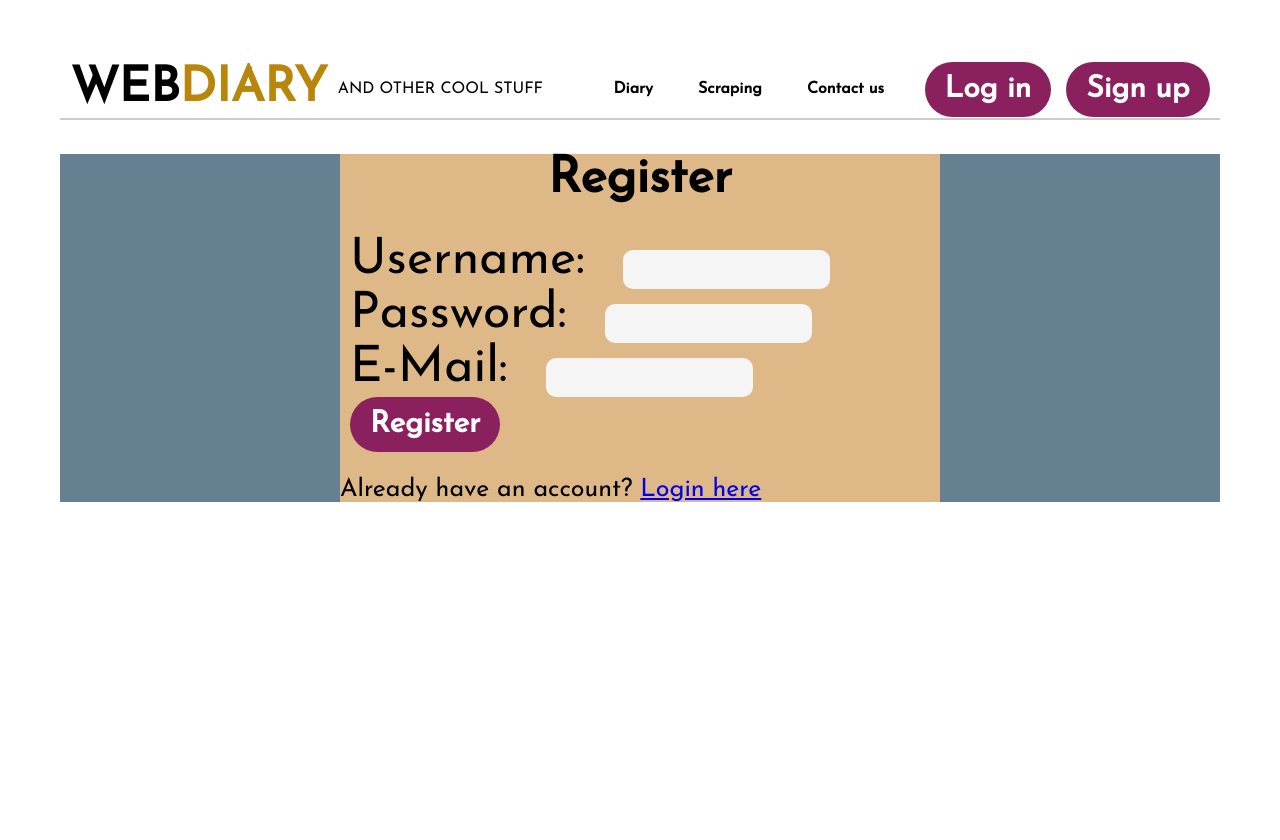
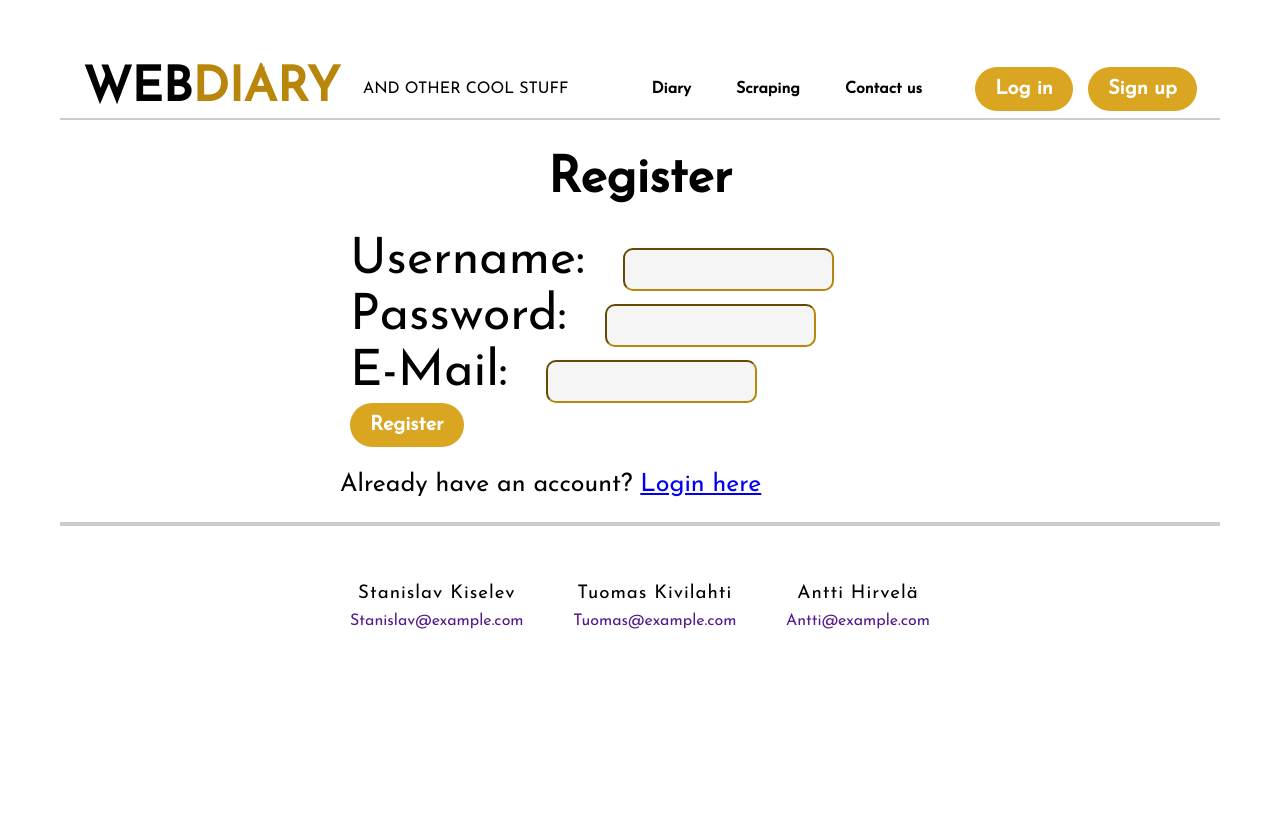
Before and after one commit to stanislav4791/web_diary, a Flask app: page /register in a window 1280 px wide. Before the commit the page ends 502 px from the top, so only its background shows below. Run offline with Flask 2, Linux system fonts and the light colour scheme; some libraries are stand-ins or nearby versions.

Commit message:
FOOTER update style

```diff
--- a/static/styles.css
+++ b/static/styles.css
@@ -7,6 +7,7 @@ body {
   max-width: 1200px;
   margin: 20px auto;
   padding: 0 20px;
+  height: 800px;
 }
 
 nav {
@@ -42,13 +43,13 @@ nav ul li a:hover {
 
 button {
   border: none;
-  background: rgb(138, 32, 94);
+  background: goldenrod; /* rgb(138, 32, 94);*/
   padding: 12px 20px;
   margin-left: 10px;
   border-radius: 30px;
   color: white;
   font-weight: bold;
-  font-size: 30px;
+  font-size: 20px;
   transition: 0.4s;
 }
 
@@ -57,17 +58,17 @@ button:hover {
   cursor: pointer;
 }
 
-footer {
+/*.footer {
   border-top: 5px solid rgba(0, 0, 0, 0.2);
   min-height: 80px;
   display: flex;
   justify-content: center;
   align-items: center;
 }
-footer p {
+.footer p {
   padding-left: 10px;
   padding-right: 10px;
-}
+}*/
 
 .content {
   margin-top: 20px;
@@ -119,13 +120,13 @@ textarea {
 
 .login {
   font-size: 25px;
-  background-color: rgb(101, 128, 144);
+  /*background-color: rgb(101, 128, 144);*/
 }
 
 .login form {
   max-width: 600px;
   margin: 20px auto;
-  background-color: burlywood;
+  /*background-color: burlywood;*/
 }
 
 .login form h1 {
@@ -143,7 +144,6 @@ textarea {
 }
 
 .login form input {
-  border: none;
   background: whitesmoke;
   align-items: center;
   padding: 12px 25px;
@@ -152,18 +152,20 @@ textarea {
   color: black;
   font-weight: bold;
   font-size: 15px;
+  border-width: 2px;
+  border-color: darkgoldenrod;
 }
 
 .login button {
   border: none;
-  background: rgb(138, 32, 94);
+  background: goldenrod; /* rgb(138, 32, 94);*/
   align-items: center;
   padding: 12px 20px;
   margin-left: 10px;
   border-radius: 30px;
   color: white;
   font-weight: bold;
-  font-size: 30px;
+  font-size: 20px;
   transition: 0.4s;
 }
 /* !!!!!! Create REGISTER Style  !!!!!! */
@@ -171,13 +173,13 @@ textarea {
 
 .register {
   font-size: 25px;
-  background-color: rgb(101, 128, 144);
+  /*background-color: rgb(101, 128, 144);*/
 }
 
 .register form {
   max-width: 600px;
   margin: 20px auto;
-  background-color: burlywood;
+  /*background-color: burlywood;*/
 }
 
 .register form h1 {
@@ -195,7 +197,6 @@ textarea {
 }
 
 .register form input {
-  border: none;
   background: whitesmoke;
   align-items: center;
   padding: 12px 20px;
@@ -204,17 +205,57 @@ textarea {
   color: black;
   font-weight: bold;
   font-size: 15px;
+  border-width: 2px;
+  border-color: darkgoldenrod;
 }
 
 .register button {
   border: none;
-  background: rgb(138, 32, 94);
+  background: goldenrod; /* rgb(138, 32, 94);*/
   align-items: center;
   padding: 12px 20px;
   margin-left: 10px;
   border-radius: 30px;
   color: white;
   font-weight: bold;
-  font-size: 30px;
+  font-size: 20px;
   transition: 0.4s;
 }
+
+/* !!!!!! Create FOOTER Style  !!!!!! */
+/* !!!!!! Create FOOTER Style  !!!!!! */
+
+.footer {
+  /*background-color: rgb(101, 128, 144);*/
+  width: 100%;
+  padding: 40px 25%;
+  display: flex;
+  border-top: 4px solid rgba(0, 0, 0, 0.2);
+}
+.c2 {
+  flex-grow: 2;
+}
+
+.footer div {
+  text-align: center;
+}
+.footer div h3 {
+  font-weight: 300;
+  margin-bottom: 10px;
+  letter-spacing: 1px;
+}
+
+.footer div a {
+  text-decoration: none;
+  /*color: white;*/
+}
+
+/*
+.footer {
+  text-align: center;
+  margin: auto;
+  /*width: ;
+  padding: 5px;
+  background-color: rgb(101, 128, 144);
+  color:white;
+} */
--- a/templates/index.html
+++ b/templates/index.html
@@ -2,4 +2,5 @@
 <html lang="en">
   {% include "/partials/head.html" %} {% include "/partials/navbar.html" %} {%
   include "/partials/welcome.html" %} {% include "/partials/footer.html" %}
+
 </html>
--- a/templates/login.html
+++ b/templates/login.html
@@ -16,5 +16,6 @@
           <p class="bottom">Dont't have an account?  <a class="bottom" href="{{url_for('register')}}"> Register here</a></p>
         </form>
       </div>
+    {% include "/partials/footer.html" %}
   </body>
 </html>
--- /dev/null
+++ b/templates/partials/footer.html
@@ -0,0 +1,34 @@
+
+
+<footer class="footer">
+   <div class="c1">
+     <h3>Stanislav Kiselev</h3>
+     <a href="">Stanislav@example.com</a>
+   </div>
+   <div class="c2">
+     <h3>Tuomas Kivilahti</h3>
+     <a href="">Tuomas@example.com</a>
+   </div>
+   <div class="c3">
+     <h3>Antti Hirvelä</h3>
+     <a href="">Antti@example.com</a>
+   </div>
+ </footer>
+
+
+<!--  !!!!!   STANISLAV VERSIO !!!!!!!!!!!!!!!!!!!!
+<footer class="footer">
+    <a>2023 Taitotalo Oy. All rights reserved (C)<br>
+       Creators:<br>
+       Tuomas Kivilahti<br>
+       Stanislav Kiselev<br>
+       Antti Hirvelä<br>
+          <br></a>
+       <!--Taitotalo Oy. All right reserved (C)<br>
+       Contact Information: Classified<br>
+       Sitemap: Classified<br>
+       Return to Top: Prohibited<br>
+       Related Documents: Access Denied<br>
+       ...<br></a>
+    <a href="mailto:tuomas@example.com">tuomas@example.com</a><p></p>
+</footer> -->
--- a/templates/register.html
+++ b/templates/register.html
@@ -18,6 +18,6 @@
           <p class="bottom">Already have an account?  <a class="bottom" href="{{url_for('login')}}"> Login here</a></p>
         </form>
       </div>
-
+    {% include "/partials/footer.html" %}
   </body>
 </html>
```
Also changed, not shown: templates/partials/welcome.html (added, +7 -0 lines).
